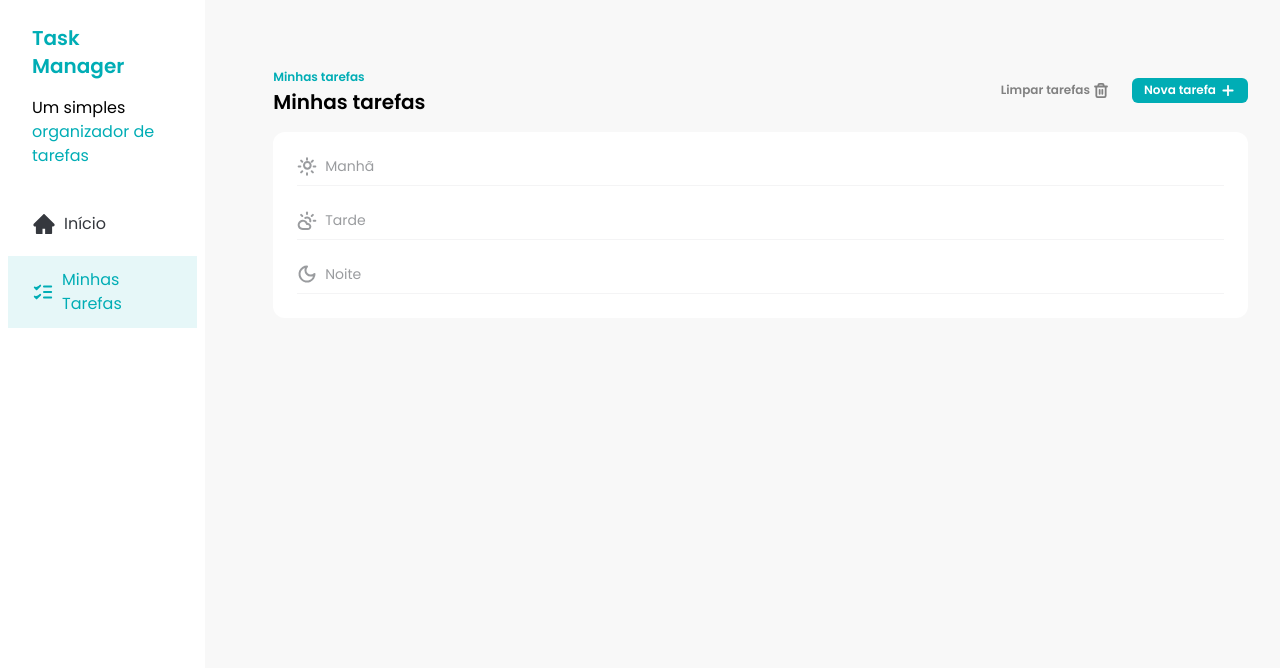
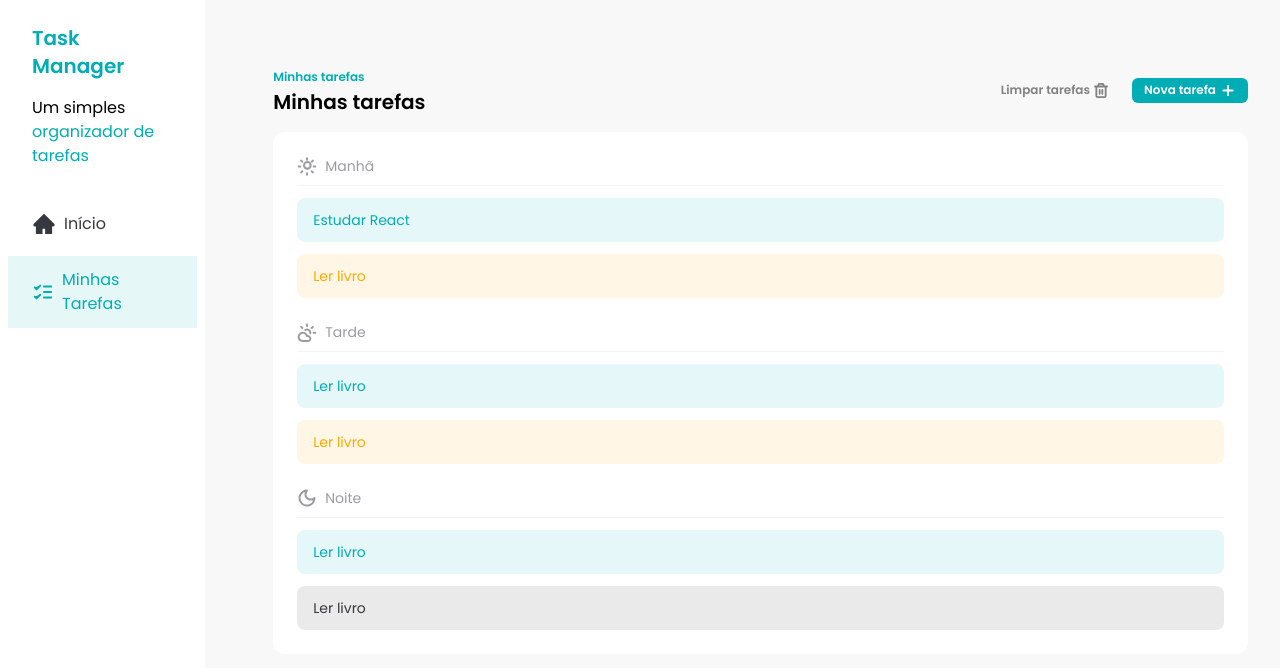
Before and after one commit to lucasbeniti/fsc-task-manager, a React (Vite) app: page / in a window 1280 px wide. Shown: the top 668 px of the page. Built offline with nearby package versions, Linux system fonts and the light colour scheme.

Commit message:
feat: add TaskItem components

```diff
--- /dev/null
+++ b/src/components/TaskItem.jsx
@@ -0,0 +1,22 @@
+const TaskItem = ({ task }) => {
+  const getStatusClasses = () => {
+    if (task.status === "done") {
+      return "bg-[#00ADB5] bg-opacity-10 text-[#00ADB5]";
+    }
+    if (task.status === "inProgress") {
+      return "bg-[#FFAA04] bg-opacity-10 text-[#FFAA04]";
+    }
+    if (task.status === "notStarted") {
+      return "bg-[#35383E] bg-opacity-10 text-[#35383E]";
+    }
+  };
+  return (
+    <div
+      className={`flex items-center justify-between gap-2 rounded-lg px-4 py-3 text-sm ${getStatusClasses()}`}
+    >
+      {task.title}
+    </div>
+  );
+};
+
+export default TaskItem;
--- a/src/components/Tasks.jsx
+++ b/src/components/Tasks.jsx
@@ -5,8 +5,16 @@ import SunIcon from "../assets/icons/sun.svg?react";
 import CloudSunIcon from "../assets/icons/cloud-sun.svg?react";
 import MoonIcon from "../assets/icons/moon.svg?react";
 import TasksSeparator from "./TasksSeparator";
+import { useState } from "react";
+import TASKS from "../constants/tasks";
+import TaskItem from "./TaskItem";
 
 const Tasks = () => {
+  const [tasks, setTasks] = useState(TASKS);
+  const morningTasks = tasks.filter((task) => task.time == "morning");
+  const afternoonTasks = tasks.filter((task) => task.time === "afternoon");
+  const nightTasks = tasks.filter((task) => task.time === "night");
+
   return (
     <div className="w-full px-8 py-16">
       <div className="flex w-full justify-between">
@@ -30,14 +38,25 @@ const Tasks = () => {
       </div>
 
       <div className="mt-4 rounded-xl bg-white p-6">
-        <TasksSeparator text="Manhã" icon={<SunIcon />} />
+        <div className="space-y-3">
+          <TasksSeparator text="Manhã" icon={<SunIcon />} />
+          {morningTasks.map((task) => (
+            <TaskItem task={task} key={task.id} />
+          ))}
+        </div>
 
         <div className="my-6 space-y-3">
           <TasksSeparator text="Tarde" icon={<CloudSunIcon />} />
+          {afternoonTasks.map((task) => (
+            <TaskItem task={task} key={task.id} />
+          ))}
         </div>
 
         <div className="space-y-3">
           <TasksSeparator text="Noite" icon={<MoonIcon />} />
+          {nightTasks.map((task) => (
+            <TaskItem task={task} key={task.id} />
+          ))}
         </div>
       </div>
     </div>
--- a/src/components/TasksSeparator.jsx
+++ b/src/components/TasksSeparator.jsx
@@ -1,10 +1,8 @@
 const TasksSeparator = ({ text, icon }) => {
   return (
-    <div className="space-y-3">
-      <div className="flex gap-2 border-b border-[#F4F4F5] pb-2">
-        {icon}
-        <p className="text-sm text-[#9A9C9F]">{text}</p>
-      </div>
+    <div className="flex gap-2 border-b border-[#F4F4F5] pb-2">
+      {icon}
+      <p className="text-sm text-[#9A9C9F]">{text}</p>
     </div>
   );
 };
--- /dev/null
+++ b/src/constants/tasks.js
@@ -0,0 +1,46 @@
+const TASKS = [
+  {
+    id: 1,
+    title: "Estudar React",
+    description: "Aprender sobre props",
+    time: "morning",
+    status: "done",
+  },
+  {
+    id: 2,
+    title: "Ler livro",
+    description: "Senhor dos Anéis",
+    time: "morning",
+    status: "inProgress",
+  },
+  {
+    id: 3,
+    title: "Ler livro",
+    description: "Senhor dos Anéis",
+    time: "afternoon",
+    status: "done",
+  },
+  {
+    id: 4,
+    title: "Ler livro",
+    description: "Senhor dos Anéis",
+    time: "afternoon",
+    status: "inProgress",
+  },
+  {
+    id: 5,
+    title: "Ler livro",
+    description: "Senhor dos Anéis",
+    time: "night",
+    status: "done",
+  },
+  {
+    id: 6,
+    title: "Ler livro",
+    description: "Senhor dos Anéis",
+    time: "night",
+    status: "notStarted",
+  },
+];
+
+export default TASKS;
```
